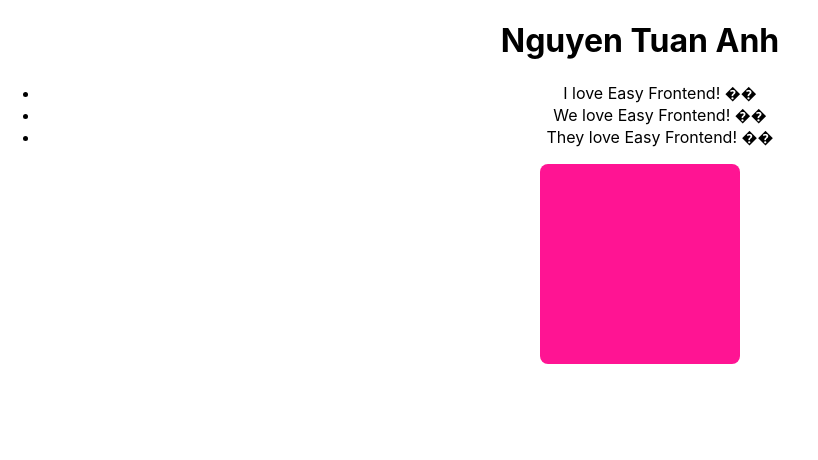
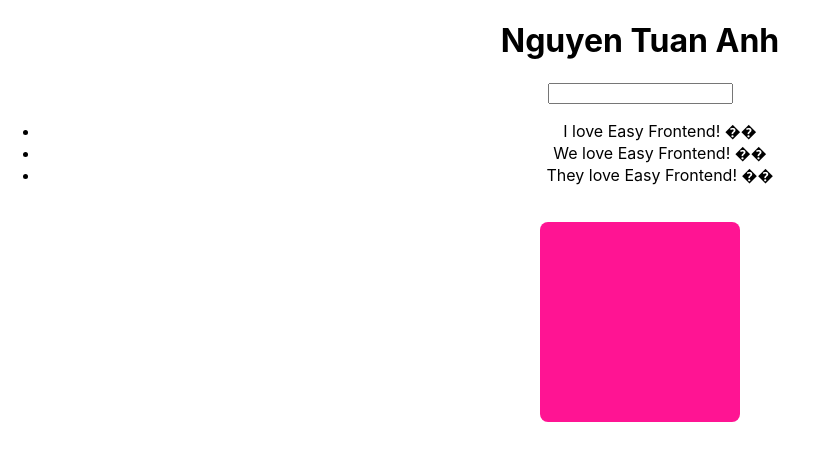
Before and after one commit to tuananh210798/united-project, a React (Create React App) app: page / in a window 1280 px wide. Shown: the top 460 px of the page, without its empty margins (0-818 px from the left). Built offline with nearby package versions, Linux system fonts and the light colour scheme.

Commit message:
TodoForm

```diff
--- a/src/App.js
+++ b/src/App.js
@@ -4,6 +4,7 @@
 import './App.scss';
 import ColorBox from './components/ColorBox';
 import TodoList from './components/TodoList';
+import TodoForm from './components/TodoForm';
 
 function App() {
   const [todoList, setTodoList] = useState([
@@ -22,11 +23,25 @@
     setTodoList(newTodoList);
   }
 
+  function handleTodoFormSubmit(formValues) {
+    console.log('Form submit: ', formValues);
+    // add new todo to current todo list
+    const newTodo = {
+      id: todoList.length + 1,
+      ...formValues,
+    }
+    const newTodoList = [...todoList];
+    newTodoList.push(newTodo);
+    setTodoList(newTodoList);
+  }
+
   return (
     <div className="app">
       <h1>Nguyen Tuan Anh</h1>
+      <TodoForm onSubmit={handleTodoFormSubmit} />
       <TodoList todos={todoList} onTodoClick={handleTodoClick} />
 
+      <br />
       <ColorBox />
     </div>
   );
--- /dev/null
+++ b/src/components/TodoForm/index.jsx
@@ -0,0 +1,37 @@
+import React, { useState } from 'react';
+import PropTypes from 'prop-types';
+
+TodoForm.propTypes = {
+    onSubmit: PropTypes.func,
+};
+TodoForm.defaultProps = {
+    onSubmit: null,
+}
+
+function TodoForm(props) {
+    const { onSubmit } = props;
+    const [value, setValue] = useState('');
+
+    function handleValueChange(e) {
+        console.log(e.target.value);
+        setValue(e.target.value);
+    }
+    function handleSubmit(e) {
+        // chong load trang
+        e.preventDefault();
+        if (!onSubmit) return;
+        const formValues = {
+            title: value,
+        };
+        onSubmit(formValues);
+        // Reset form
+        setValue('');
+    }
+    return (
+        <form onSubmit={handleSubmit}>
+            <input type="text" value={value} onChange={handleValueChange} />
+        </form>
+    );
+}
+
+export default TodoForm;
```
Also changed, not shown: 1 other file (tests, documents, lock files or other folders).
